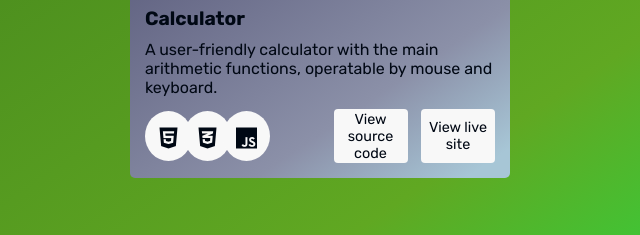
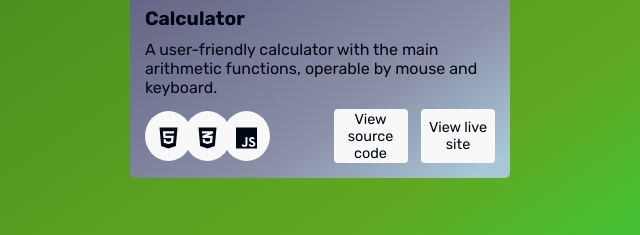
Before and after one commit to FewConductor/Portfolio, a plain HTML site: page Projects/index.html in a window 1280 px wide. Shown: the part 1100-1335 px from the top of the page, 30-670 px from the left. Drawn offline with Linux system fonts and the light colour scheme; a web font is replaced by a local one.

Commit message:
Update index.html
operatable -> operable

```diff
--- a/Projects/index.html
+++ b/Projects/index.html
@@ -147,7 +147,7 @@
         <a target="_blank" href="https://raw.githack.com/FewConductor/Calculator/Calculator-v2/index.html"></a>
         <div class="image"></div>
         <h5>Calculator</h5>
-        <p>A user-friendly calculator with the main arithmetic functions, operatable by mouse and keyboard.</p>
+        <p>A user-friendly calculator with the main arithmetic functions, operable by mouse and keyboard.</p>
         <div class="footer">
             <div class="langs">
                 <div class="lang lang1">
```
